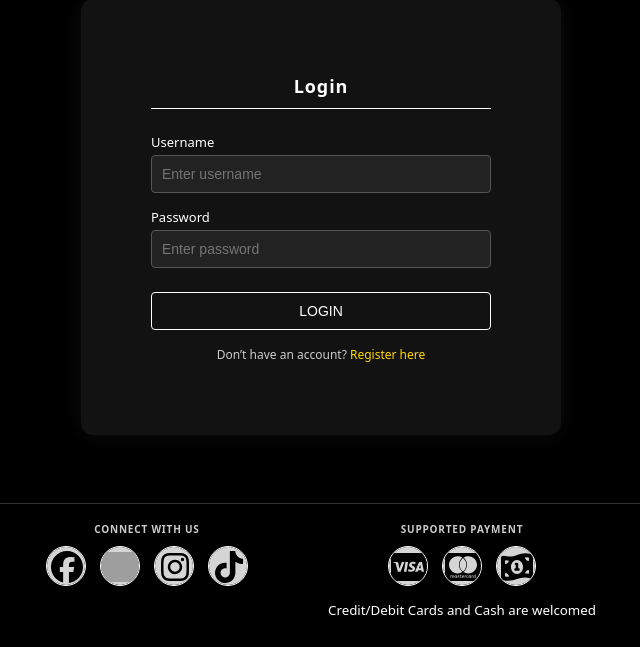
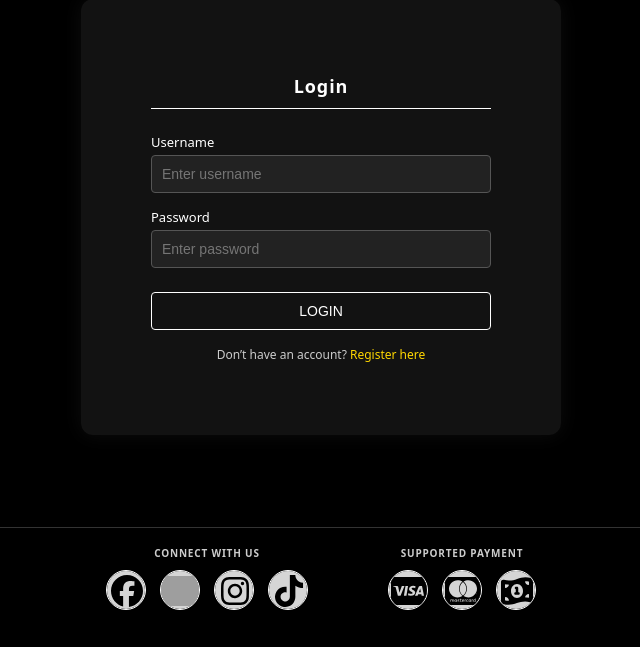
Before and after one commit to dsnyeo/ie4727-cinema-project, a PHP site: page /login-main.php in a window 1280 px wide. Shown: the part 153-800 px from the top of the page, without its empty margins (319-959 px from the left). Run offline with PHP 8.4, Linux system fonts and the light colour scheme; grey boxes are pictures that could not be loaded.

Commit message:
jobs page

```diff
--- a/login-main.php
+++ b/login-main.php
@@ -126,7 +126,6 @@ if ($flash) {
     </a>
   </li>
 </ul>
-    <small>Credit/Debit Cards and Cash are welcomed</small>
     </div>
   </div>
 </footer>
```
